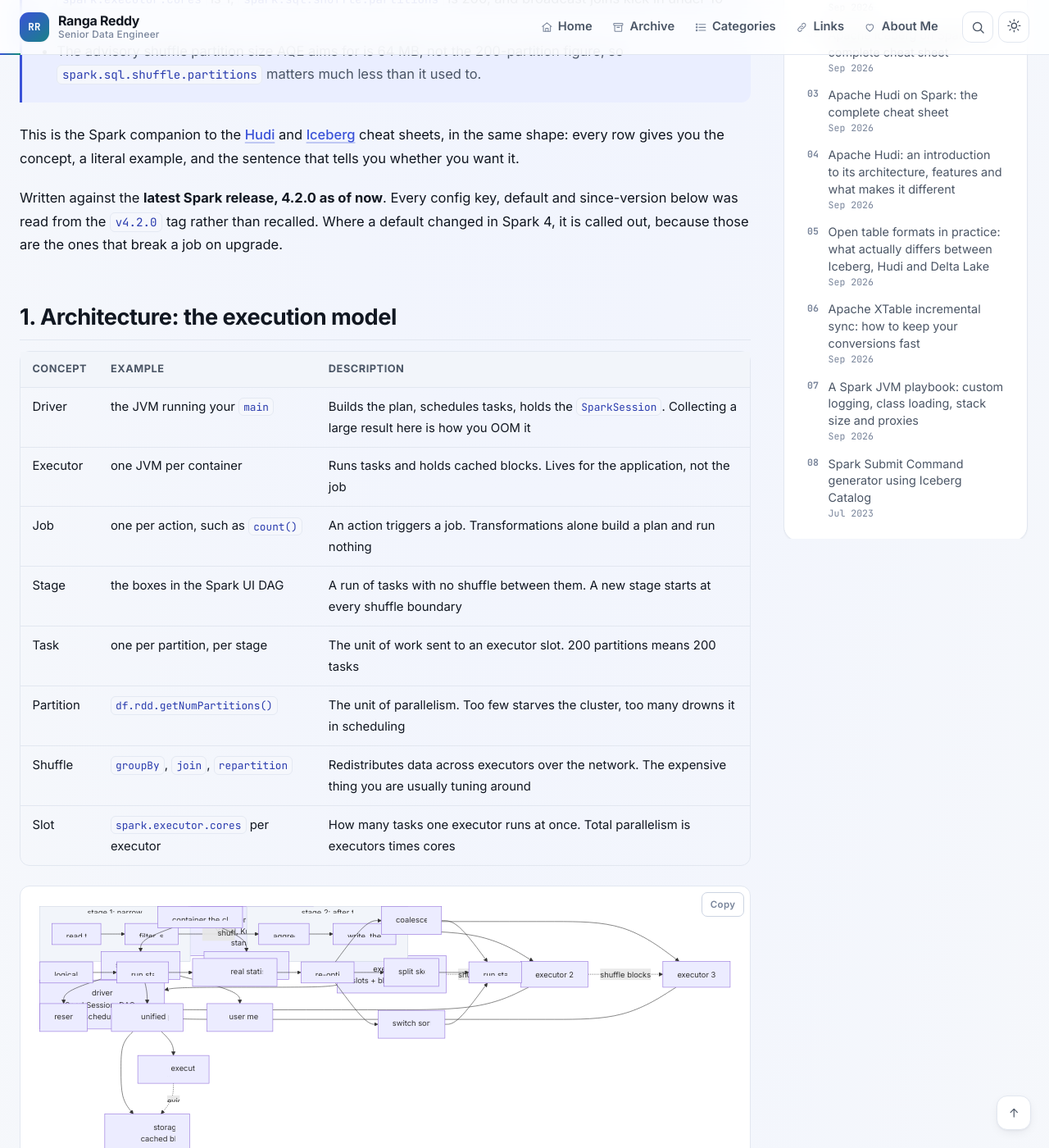
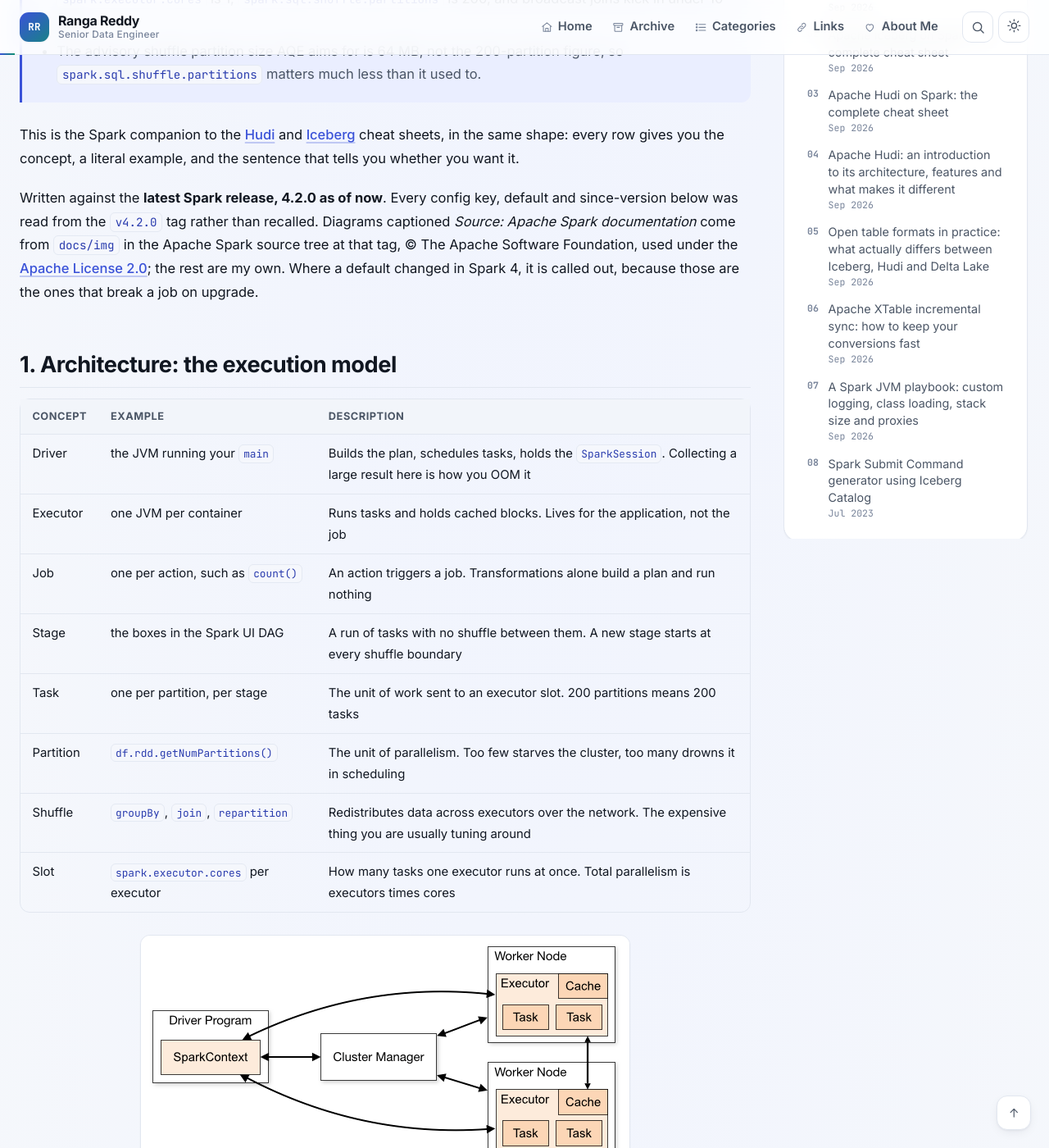
Before and after one commit to rangareddy/rangareddy.github.io, a Jekyll site: the page built from _posts/2026-09-15-ApacheSparkCheatSheet.md, in a window 1280 px wide and 1400 px high, scrolled down 748 px. Shown: the whole window at 82% size. Built offline with Jekyll 4.4.1, drawn with Linux system fonts in a browser that asks for light colours; some of the changed text lies outside the part shown.

Commit message:
Add official diagrams to the Iceberg and Spark cheat sheets
Both sets come from the projects' own Apache-2.0 source trees, so they are
reused with attribution: a notice near the top of each post carries the
copyright and licence, and every diagram has a short source caption.

Spark gets nine from docs/img in the apache/spark tree at v4.2.0. That
location settles the licence question that led to mermaid last time: the
images are part of the Apache Spark source distribution rather than only a
rendered page. They cover the driver and executor topology, Kubernetes
cluster mode, the stream-as-a-table and result-table models, event-time
window shapes, watermarking, and the three UI pages the diagnosis section
already tells the reader to open: the stages page, the SQL tab, and an
annotated query DAG.

The official cluster topology replaces the mermaid version that covered the
same ground; the stage, memory and AQE diagrams stay, since nothing published
covers those.

Iceberg gets the one architectural diagram its site publishes, the metadata
layout from the specification, which adds something the mermaid tree does
not: successive snapshots sharing manifests rather than duplicating them.

Streaming guide URLs moved in the Spark 4.x docs, from
structured-streaming-programming-guide.html to the streaming/ section.

Co-Authored-By: Claude Opus 5 (1M context) <noreply@anthropic.com>

````diff
--- a/_posts/2026-09-15-ApacheSparkCheatSheet.md
+++ b/_posts/2026-09-15-ApacheSparkCheatSheet.md
@@ -31,7 +31,11 @@ that tells you whether you want it.
 
 Written against the **latest Spark release, 4.2.0 as of now**. Every config key,
 default and since-version below was read from the `v4.2.0` tag rather than
-recalled. Where a default changed in Spark 4, it is called out, because those are
+recalled. Diagrams captioned *Source: Apache Spark documentation* come
+from `docs/img` in the Apache Spark source tree at that tag, &copy; The Apache
+Software Foundation, used under the
+[Apache License 2.0](https://www.apache.org/licenses/LICENSE-2.0); the rest are
+my own. Where a default changed in Spark 4, it is called out, because those are
 the ones that break a job on upgrade.
 
 ## 1. Architecture: the execution model
@@ -47,18 +51,9 @@ the ones that break a job on upgrade.
 | Shuffle | `groupBy`, `join`, `repartition` | Redistributes data across executors over the network. The expensive thing you are usually tuning around |
 | Slot | `spark.executor.cores` per executor | How many tasks one executor runs at once. Total parallelism is executors times cores |
 
-```mermaid
-flowchart LR
-  D["driver<br/>SparkSession, DAG, scheduler"] --> CM["cluster manager<br/>YARN, Kubernetes, standalone"]
-  CM --> E1["executor 1<br/>slots + block manager"]
-  CM --> E2["executor 2"]
-  CM --> E3["executor 3"]
-  E1 -.->|"shuffle blocks"| E2
-  E2 -.->|"shuffle blocks"| E3
-  E1 --> D
-  E2 --> D
-  E3 --> D
-```
+![The Spark driver holds the SparkContext, talks to the cluster manager, and schedules tasks onto executors that each hold a cache](/assets/images/spark-cheat-sheet/cluster-overview.png)
+
+*Source: Apache Spark documentation.*
 
 ```mermaid
 flowchart LR
@@ -115,6 +110,13 @@ spark-submit \
 | `--packages` | `org.apache.hudi:hudi-spark3.5-bundle_2.12:1.2.0` | Maven coordinates, resolved at submit time |
 | `--files` | `/etc/app/log4j2.properties` | Files shipped to every working directory |
 | `--conf` | `spark.sql.shuffle.partitions=400` | Any Spark property. Repeatable |
+
+On Kubernetes the same roles map onto pods, with the driver pod creating and
+owning the executor pods:
+
+![On Kubernetes the driver runs in its own pod and requests executor pods from the API server](/assets/images/spark-cheat-sheet/k8s-cluster-mode.png)
+
+*Source: Apache Spark documentation.*
 
 > **Note:** Arguments after the application jar go to your `main`, not to Spark.
 > Anything Spark-facing must come before the jar, which is the most common
@@ -306,6 +308,20 @@ off everywhere.
 
 ## 10. Structured Streaming
 
+The model to hold in your head is that a stream is an unbounded table, with each
+arriving batch appended as new rows:
+
+![A data stream treated as an unbounded input table, with new data appended as rows](/assets/images/spark-cheat-sheet/structured-streaming-stream-as-a-table.png)
+
+*Source: Apache Spark documentation.*
+
+A query over that table produces a result table, recomputed incrementally each
+trigger, and the output mode decides which of its rows get written out:
+
+![Each trigger appends to the input table, updates the result table, and emits rows according to the output mode](/assets/images/spark-cheat-sheet/structured-streaming-model.png)
+
+*Source: Apache Spark documentation.*
+
 | Concept | Example | Description |
 |:--|:--|:--|
 | Source | `spark.readStream.format("kafka")` | Kafka, files, rate, socket. Same DataFrame API as batch |
@@ -335,6 +351,20 @@ off everywhere.
     .outputMode("append")
     .start())
 ```
+
+Event-time windows come in three shapes, and the choice changes how many windows
+a single record lands in:
+
+![Tumbling windows do not overlap, sliding windows do, and session windows are defined by gaps in activity](/assets/images/spark-cheat-sheet/structured-streaming-time-window-types.jpg)
+
+*Source: Apache Spark documentation.*
+
+The watermark is what lets Spark finalise a window and drop its state. Anything
+arriving behind the watermark is too late to be counted:
+
+![The watermark trails the maximum observed event time, finalising windows and dropping state behind it](/assets/images/spark-cheat-sheet/structured-streaming-watermark-append-mode.png)
+
+*Source: Apache Spark documentation.*
 
 Without a watermark, a streaming aggregation keeps state forever and the job
 degrades over days rather than failing outright. The watermark is what lets Spark
@@ -380,6 +410,26 @@ latest = (trips
 | Planning slower than execution | SQL tab, plan time | Too many files or partitions. Compact, or prune harder |
 | Reads scan everything | SQL tab, physical plan | Predicate not pushed down. Check the filter is on a partition or statistics column |
 
+The stages page is where skew and spill show up, because it gives you the task
+duration percentiles rather than just an average:
+
+![The Spark UI stages page, listing each stage with its task counts, durations, shuffle read and write, and spill](/assets/images/spark-cheat-sheet/AllStagesPage.png)
+
+*Source: Apache Spark documentation.*
+
+And the SQL tab lists each query with its duration and plan:
+
+![The Spark UI SQL tab, listing completed queries with their durations and associated jobs](/assets/images/spark-cheat-sheet/webui-sql-tab.png)
+
+*Source: Apache Spark documentation.*
+
+Opening one gives you the physical plan annotated with row counts per node, which
+answers "did my filter push down" and "which side got broadcast" directly:
+
+![A Spark SQL query DAG showing each physical operator annotated with row counts and timings](/assets/images/spark-cheat-sheet/webui-sql-dag.png)
+
+*Source: Apache Spark documentation.*
+
 The Spark UI SQL tab is the most useful page and the least used. It shows the
 physical plan with row counts per node, which answers "did my filter push down"
 and "which side got broadcast" directly, rather than by inference.
````
Also changed, not shown: _posts/2026-09-15-ApacheIcebergCheatSheet.md (+16 -1 lines), assets/images/iceberg-cheat-sheet/iceberg-metadata.png (added), assets/images/spark-cheat-sheet/AllStagesPage.png (added), assets/images/spark-cheat-sheet/cluster-overview.png (added), assets/images/spark-cheat-sheet/k8s-cluster-mode.png (added), assets/images/spark-cheat-sheet/structured-streaming-model.png (added), assets/images/spark-cheat-sheet/structured-streaming-stream-as-a-table.png (added), assets/images/spark-cheat-sheet/structured-streaming-time-window-types.jpg (added), assets/images/spark-cheat-sheet/structured-streaming-watermark-append-mode.png (added), assets/images/spark-cheat-sheet/webui-sql-dag.png (added), assets/images/spark-cheat-sheet/webui-sql-tab.png (added).
